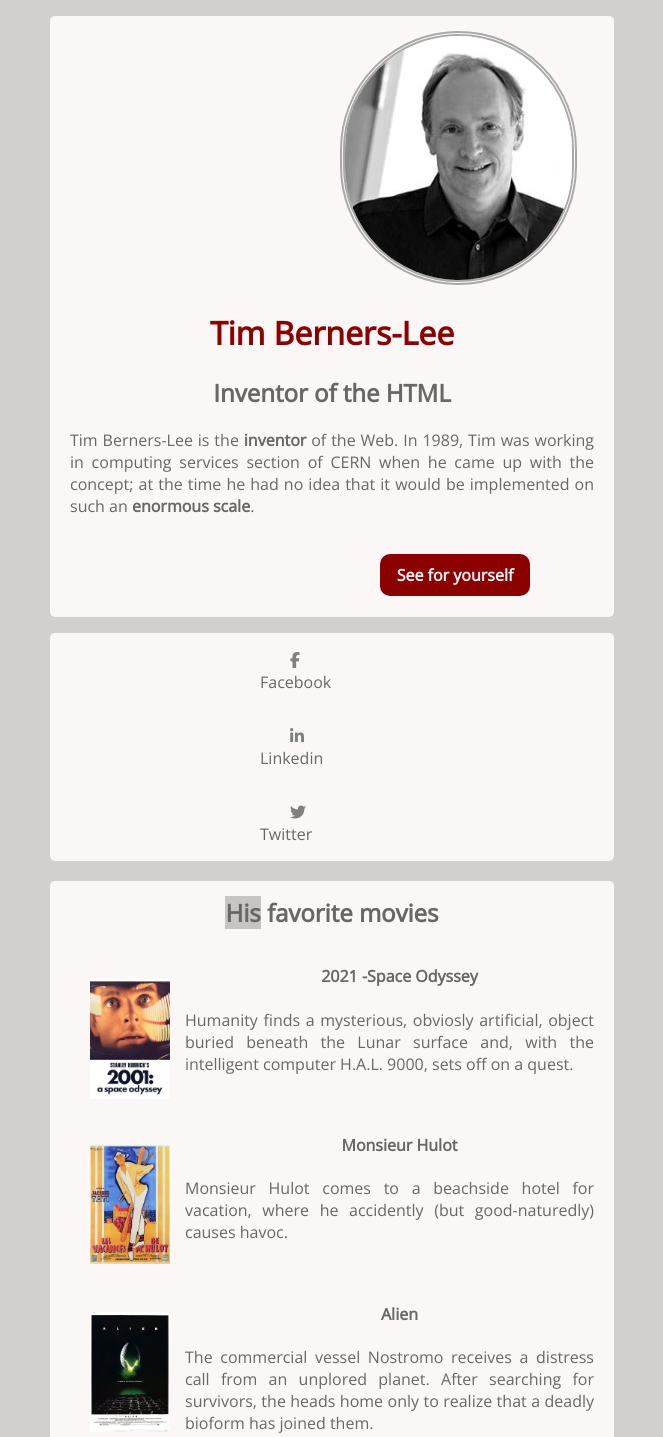
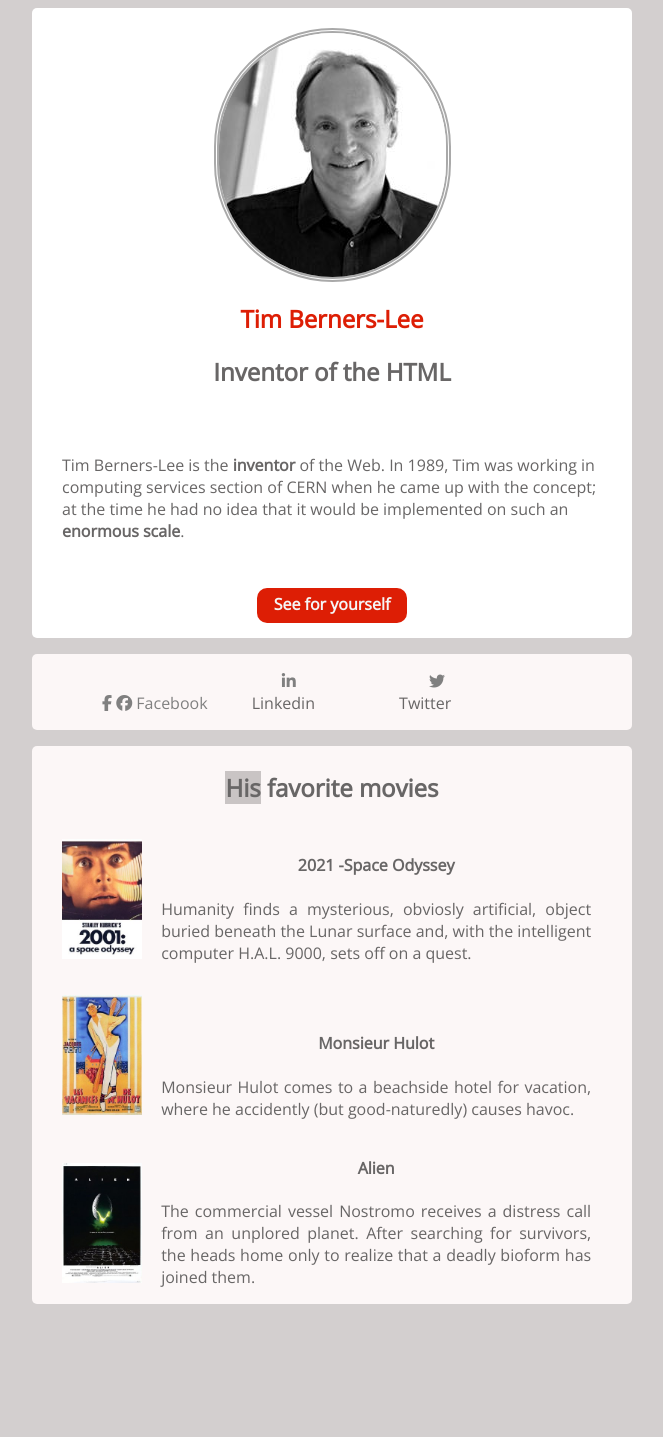
Before and after one commit to logmodia/website-berners-lee, a plain HTML site: page index.html in a window 1280 px wide. Shown: the top 1437 px of the page, without its empty margins (308-971 px from the left). After the commit the page ends 1312 px from the top, so only its background shows below. Drawn offline with nearby package versions, Linux system fonts and the light colour scheme.

Commit message:
add correction

```diff
--- a/index.html
+++ b/index.html
@@ -9,32 +9,39 @@
     <link rel='stylesheet' type='text/css' media='screen' href='style.css'>
 
 </head>
-    <body>
+    <body class="main">
 
-        <header>
-            <figure>
-                <img class="tim_picture" src="./images/tim_berners_lee.jpg" alt="Tim Berners-Lee picture"><br/>
-            </figure>
+        <section class="first_section">
+            <div class="tim_picture_block">
+                <img class="tim_picture" src="./images/tim_berners_lee.jpg" alt="Tim Berners-Lee picture">
+            </div>
+
             <h1 class="tim_name">Tim Berners-Lee</h1>
 
             <h2>Inventor of the HTML</h2>
 
+            <div class="tim_description">
                 <p>
                     Tim Berners-Lee is the <strong>inventor</strong> of the Web.
                     In 1989, Tim was working in computing services section of CERN when he came up with the concept;
                     at the time he had no idea that it would be implemented on such an <strong>enormous scale</strong>.
                  </p>
+            </div>
 
-            <h4 class="seeyourself"><a href="https://en.wikipedia.org/wiki/Tim_Berners-Lee"> See for yourself</a></h2>
-        </header>
+
+            <a class="link_boutton" href="https://en.wikipedia.org/wiki/Tim_Berners-Lee"><b>See for yourself</b></a>
+
+
+        </section>
 
         <section class="socialmedia">
             <ul class="list_logo">
                 <li>
-                    <figure>
-                        <a class="icones" href="#"><i class="fab fa-facebook-f"></i></a><br/>
-                        <figcaption>Facebook</figcaption>
-                    </figure>
+                    <a class="icones" href="#">
+                        <i class="fab fa-facebook-f"></i>
+                        <i class="fab fa-facebook"></i>
+                        Facebook
+                    </a>
                 </li>
 
                 <li>
@@ -56,41 +63,53 @@
         </section>
 
         <section class="section3">
-
                 <h2 class="favorite_movie"><span class="his_fav"> His</span> favorite movies</h2>
 
-            <figure>
-                <img class="img_float" src="./images/space_odyssey.jpg" alt="Space Odessey image">
-            </figure>
+            <article>
 
+                <div class="img_movies">
+                    <img class="img_movies" src="./images/space_odyssey.jpg" alt="Space Odessey image">
+                </div>
+                <div class="text_movies">
                     <h4>2021 -Space Odyssey</h4>
                     <p>
-                Humanity finds a mysterious, obviosly artificial, object buried beneath the Lunar surface and, with the intelligent computer H.A.L. 9000, sets off on a quest.
+                        Humanity finds a mysterious, obviosly artificial, object buried beneath the Lunar surface and,
+                        with the intelligent computer H.A.L. 9000, sets off on a quest.
                     </p>
+                </div>
 
-            <br class="clear_float"/>
+            </article>
 
-            <figure>
-                <img class="img_float" src="./images/mister_hulot.jpg" alt="Monsieur Hulot image">
-            </figure>
+            <article>
 
+                <div class="img_movies">
+                    <img class="img_movies"  src="./images/mister_hulot.jpg" alt="Monsieur Hulot image">
+                </div>
+
+                <div class="text_movies">
                     <h4>Monsieur Hulot</h4>
                     <p>
                         Monsieur Hulot comes to a beachside hotel for vacation, where he accidently (but good-naturedly) causes havoc.
                     </p>
+                </div>
 
-            <br class="clear_float"/>
+            </article>
 
-            <figure>
-                <img class="img_float" src="./images/alien.jpg" alt="Space Odessey image">
-            </figure>
+            <article>
+                <div class="img_movies">
+                    <img class="img_movies" src="./images/alien.jpg" alt="Space Odessey image">
+                </div>
 
+                <div class="text_movies">
                     <h4>Alien</h4>
                     <p>
                         The commercial vessel Nostromo receives a distress call from an unplored planet.
                         After searching for survivors, the heads home only to realize that a deadly bioform has joined them.
                     </p>
-            <br/>
+                </div>
+
+                </article>
+
         </section>
 
     </body>
--- a/style.css
+++ b/style.css
@@ -1,68 +1,64 @@
 @import url('https://fonts.googleapis.com/css2?family=Open+Sans&display=swap');
 
-body {
+.main {
     font-family: 'Open Sans', sans-serif;
-    font-size: medium;
+    /*font-size: medium;*/
     background-color: rgb(211, 207, 207);
     color: rgb(104, 102, 102);
+
 }
 
 section {
     border-radius: 5px;
+    width: 600px;
+    display: flexbox;;
+    margin: 0 auto;
+}
+
+section.first_section {
+    background-color: white;
+    padding-bottom: 15px;
 }
 
 h1, h2,h4 {
     text-align: center;
 }
+div.tim_picture_block {
+    padding-top: 20px;
+}
 
-header {
-    background-color: rgb(252, 247, 247);
-    margin-left: 350px;
-    margin-right: 350px;
-    border-radius: 5px;
-}
 img.tim_picture {
     border: 5px solid darkgrey;
     border-style: double;
     border-radius: 300px;
-    margin-left: 250px;
-    margin-right: 250px;
-    margin-top: 15px;
+    display: block;
+    margin: 0 auto;
 }
 
-h4.seeyourself {
-    display: inline-block;
-    padding-top: 10px;
-    padding-bottom: 10px;
-    background-color: darkred;
+h1.tim_name {
+    color: rgb(221, 30, 5);
+}
+
+div.tim_description {
+    padding: 30px;
+}
+
+a.link_boutton {
+    display: block;
+    margin:0 auto;
+    background-color: rgb(221, 30, 5);
     color: whitesmoke;
     border-radius: 10px;
     width: 150px;
+    height: 30px;
     text-align: center;
-    margin-left: 330px;
-    margin-right: 330px;
-}
+    padding-top: 5px;
 
-p {
-    text-align: justify;
-    padding-left: 20px;
-    padding-right: 20px;
 }
 
 section.socialmedia {
 
     background-color: rgb(252, 247, 247);
-
-    margin-left: 350px;
-    margin-right: 350px;
-
-    display: block;
-}
-
-
-ul.list_logo {
-    padding-right: 170px;
-    padding-left: 170px;
 }
 
 ul li {
@@ -76,35 +72,37 @@ a.icones {
 
 
 section.section3 {
-
     background-color: rgb(252, 247, 247);
-
-    height: fit-content;
-
-    margin-left: 350px;
-    margin-right: 350px;
-}
-
-img.img_float {
-    float: left;
-    width: 80px;
-    height: 120px;
-    padding-right: 15px;
-    padding-left: 0px;
-    padding-top: 15px;
-}
-
-h1.tim_name {
-    color: darkred;
-}
-
-br.clear_float {
-    clear: both;
+    padding-top: 10px;
 }
 
 h2.favorite_movie {
-    padding-top: 15px;
-    padding-bottom: 15px;
+    margin-top: 15px;
+}
+
+article {
+    display: inline-flexbox;
+    margin-left: 15px;
+    margin-right: 10px;
+}
+
+img.img_movies {
+    width: 80px;
+    height: 120px;
+}
+
+div.img_movies {
+   display: inline-block;
+   padding: 15px;
+
+}
+
+div.text_movies {
+    display: inline-block;
+    width: 430px;
+    text-align: justify;
+
+
 }
 
 a {
```
Lines whose indentation alone changed are shown as unchanged.
